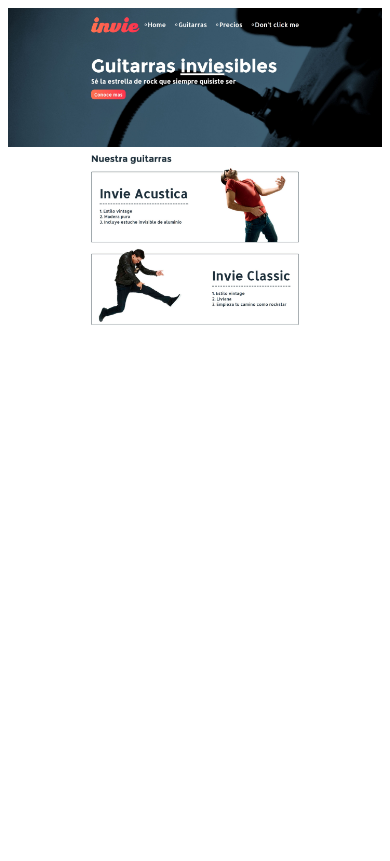
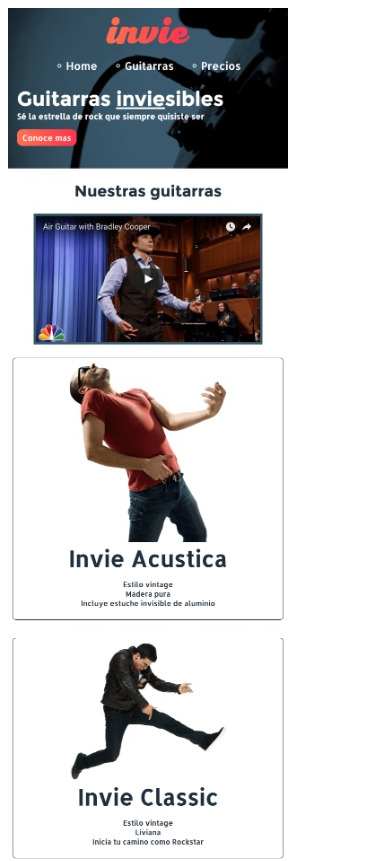
Before and after one commit to miguelrbez/invie-github, a plain HTML site: page index.html in a window 390 px wide. Shown: the top 861 px of the page. Drawn offline with Linux system fonts and the light colour scheme.

Commit message:
invie responsive

```diff
--- a/index.html
+++ b/index.html
@@ -9,10 +9,20 @@
 			img {
 				max-width: 100%;
 				vertical-align: top;
+				/* display: none; */
+			}
+			img#responsive {
+				display: none;
+			}
+			@media screen and (max-width: 768px) {
+				img#responsive {
+					display: block;
+				}
 			}
 		</style>
 	</head>
 	<body>
+		<img src="invie-responsive.jpeg" alt="" id="responsive">
 		<img src="header.jpg" alt="">
 		<img src="hero.jpg" alt="">
 		<img src="acustica.jpg" alt="">
```
Also changed, not shown: invie-responsive.jpeg (added).
